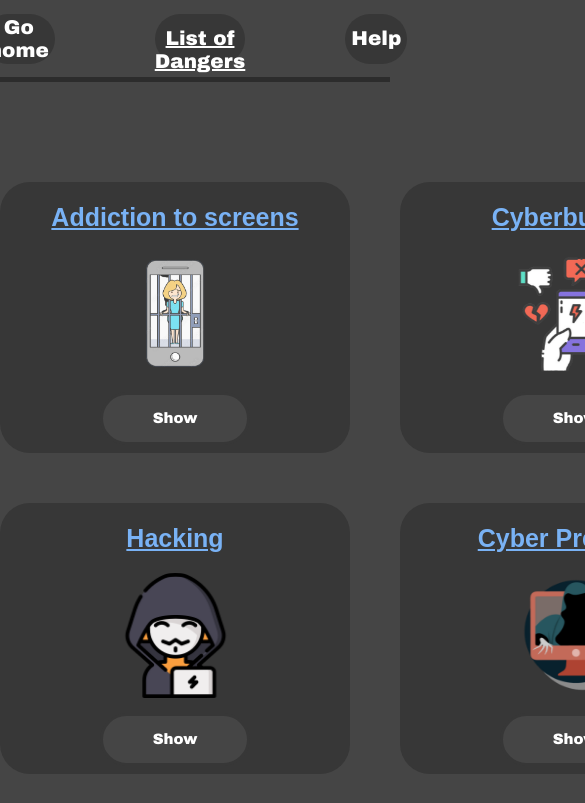
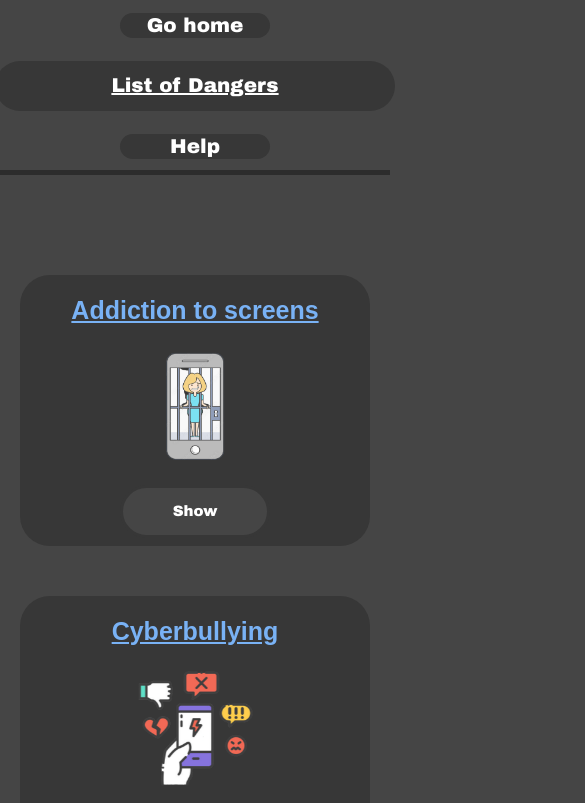
Before and after one commit to xinom4966/web-security, a plain HTML site: page dangers.html in a window 390 px wide. Shown: the top 803 px of the page, 585 px wide, since content can reach past the window. Drawn offline with Linux system fonts and the light colour scheme.

Commit message:
New upload

```diff
--- a/assets/css/dangers.css
+++ b/assets/css/dangers.css
@@ -5,14 +5,23 @@ body {
 
 header {
     height: 77px;
+    background-color: #454545;
+
     position: sticky;
     top: 0;
     z-index: 999;
     display: flex;
-    justify-content: center;
-    background-color: #454545;
+    justify-content: space-evenly;
     align-items: center;
     border-bottom: 5px solid #2c2c2c;
+}
+
+@media (max-width: 600px) {
+    header {
+        flex-direction: column;
+        height: 150px;
+        padding: 10px;
+    }
 }
 
 header button {
@@ -24,6 +33,12 @@ header button {
     height: 50px;
     border: 0;
     border-radius: 30px;
+}
+
+@media (max-width: 600px) {
+    header button {
+        margin: 3px;
+    }
 }
 
 header button:hover {
@@ -57,6 +72,17 @@ header button:hover {
     margin: 100px auto;
 }
 
+@media (max-width: 1160px) {
+    .dangers_container {
+        grid-template-columns: 1fr 1fr;
+    }
+}
+
+@media (max-width: 780px) {
+    .dangers_container {
+        grid-template-columns: 1fr;
+    }
+}
 
 .danger .show {
     margin-top: 10px;
--- a/assets/css/home.css
+++ b/assets/css/home.css
@@ -16,6 +16,14 @@ header {
     border-bottom: 5px solid #2c2c2c;
 }
 
+@media (max-width: 600px) {
+    header {
+        flex-direction: column;
+        height: 150px;
+        padding: 10px;
+    }
+}
+
 header button {
     color: white;
     font-size: 20px;
@@ -27,6 +35,11 @@ header button {
     border-radius: 30px;
 }
 
+@media (max-width: 600px) {
+    header button {
+        margin: 3px;
+    }
+}
 
 header button:hover {
     cursor: pointer;
@@ -57,6 +70,13 @@ header button:hover {
     transition: ease .5s;
     box-shadow:  11px 11px 23px #1e1e1e,
     -11px -11px 23px #373737;
+}
+
+@media (max-width: 893px) {
+    .information {
+        width: auto;
+        height: auto;
+    }
 }
 
 .information p {
@@ -123,7 +143,6 @@ header button:hover {
     border-radius: 30px;
 }
 
-
 .dangers_title {
     font-size: 38px;
     font-family: "Arial Black", serif;
@@ -140,6 +159,12 @@ header button:hover {
     grid-gap: 50px;
     width: fit-content;
     margin: 0 auto;
+}
+
+@media (max-width: 893px) {
+    .dangers_container {
+        grid-template-columns: 2fr;
+    }
 }
 
 
--- a/assets/css/popup.css
+++ b/assets/css/popup.css
@@ -26,12 +26,24 @@
     margin: 12% auto auto;
 }
 
+@media (max-width: 893px) {
+    .popup .modal {
+        width: auto;
+        height: auto;
+    }
+}
+
 .flex {
     display: flex;
     justify-content: space-around;
     align-items: center;
 }
 
+@media (max-width: 893px) {
+    .flex {
+        flex-direction: column;
+    }
+}
 
 .close {
     margin-right: 25px;
@@ -68,3 +80,9 @@
     font-size: 16px;
     font-family: "Arial", serif;
 }
+
+@media (max-width: 893px) {
+    .modal p {
+        padding-right: 0%;
+    }
+}
```
Also changed, not shown: 1 other file.
